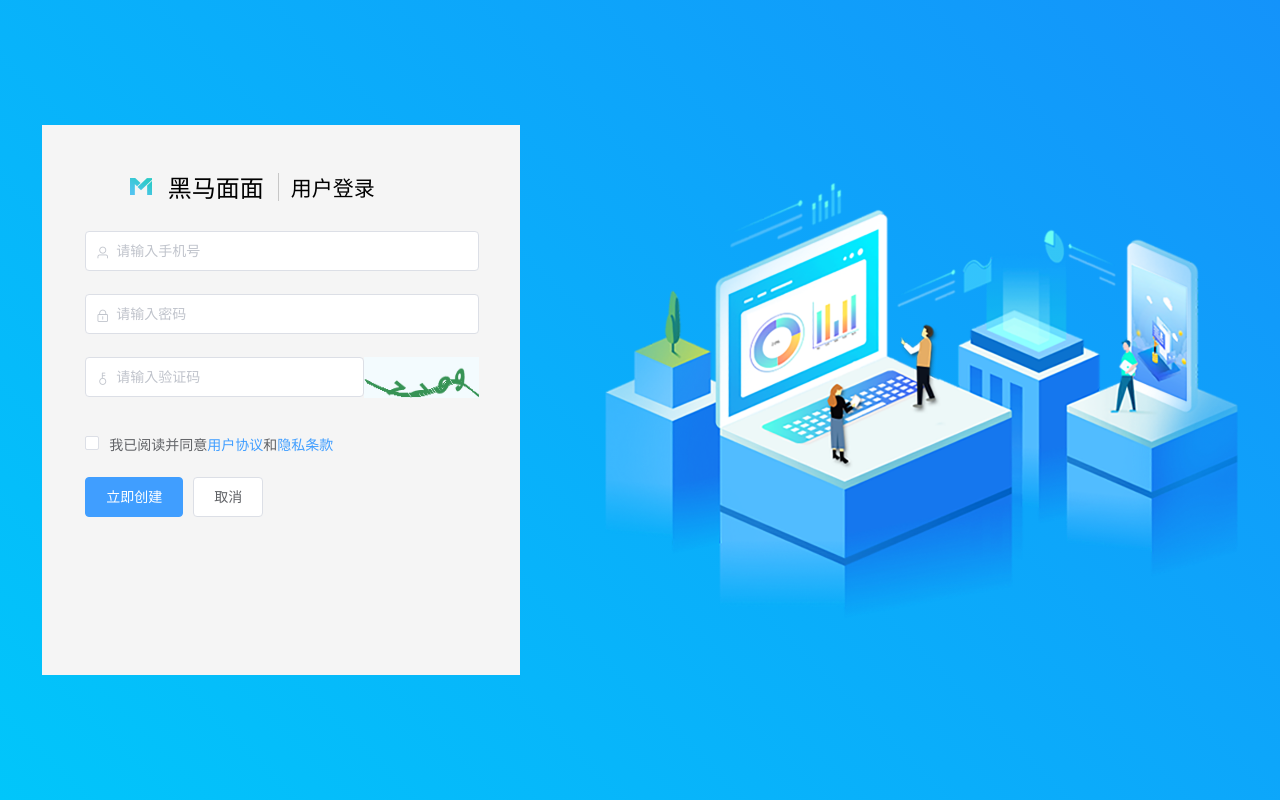
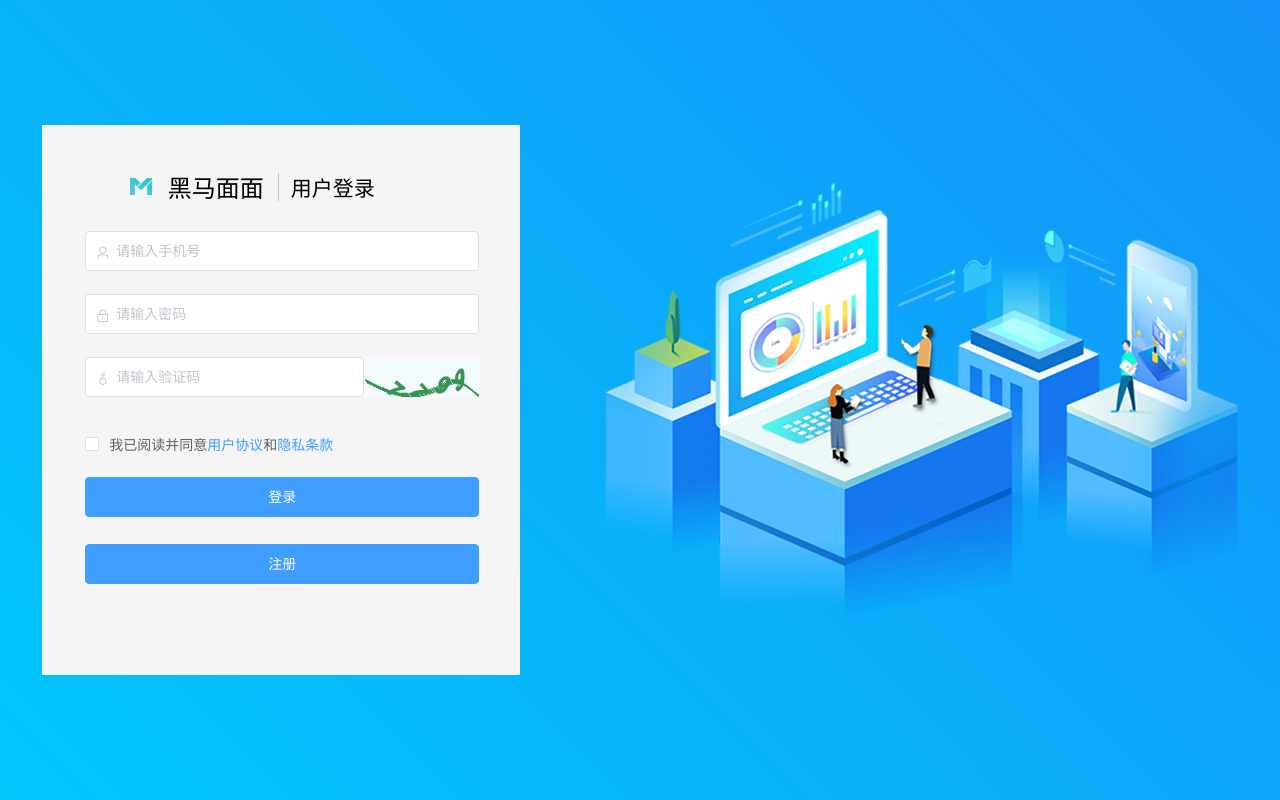
Before and after one commit to 1006027560/heimamm46, a Vue app: page /#/login in a window 1280 px wide. Built offline with nearby package versions, Linux system fonts and the light colour scheme.

Commit message:
登录模块 - 表单布局 - 底部按钮

```diff
--- a/src/views/login/login.vue
+++ b/src/views/login/login.vue
@@ -35,21 +35,21 @@
             </el-col>
             <!-- 登录验证码 -->
             <el-col :span="7">
-              <img class="login-code" src="../../assets/login_captcha.png" alt="">
+              <img class="login-code" src="../../assets/login_captcha.png" alt />
             </el-col>
           </el-row>
         </el-form-item>
         <!-- 用户协议 -->
         <el-form-item>
-          <el-checkbox v-model="loginForm.isChecked">我已阅读并同意
-            <el-link type='primary'>用户协议</el-link>
-            和
-            <el-link type='primary'>隐私条款</el-link>
+          <el-checkbox v-model="loginForm.isChecked">
+            我已阅读并同意
+            <el-link type="primary">用户协议</el-link>和
+            <el-link type="primary">隐私条款</el-link>
           </el-checkbox>
         </el-form-item>
         <el-form-item>
-          <el-button type="primary">立即创建</el-button>
-          <el-button>取消</el-button>
+          <el-button class="mybtn" type="primary">登录</el-button>
+          <el-button class="mybtn" type="primary">注册</el-button>
         </el-form-item>
       </el-form>
     </div>
@@ -101,7 +101,7 @@ export default {
     box-sizing: border-box;
     padding-right: 41px;
     // 验证码样式
-    .login-code{
+    .login-code {
       width: 100%;
       height: 40.8px;
     }
@@ -130,9 +130,17 @@ export default {
   // 协议区域的布局
   .el-checkbox {
     display: flex;
-    .el-checkbox__label{
+    align-items: center;
+    .el-checkbox__label {
       display: flex;
     }
   }
+  .mybtn {
+    width: 100%;
+  }
+  .mybtn+.mybtn {
+    margin-top: 26px;
+    margin-left: 0;
+  }
 }
 </style>
```
